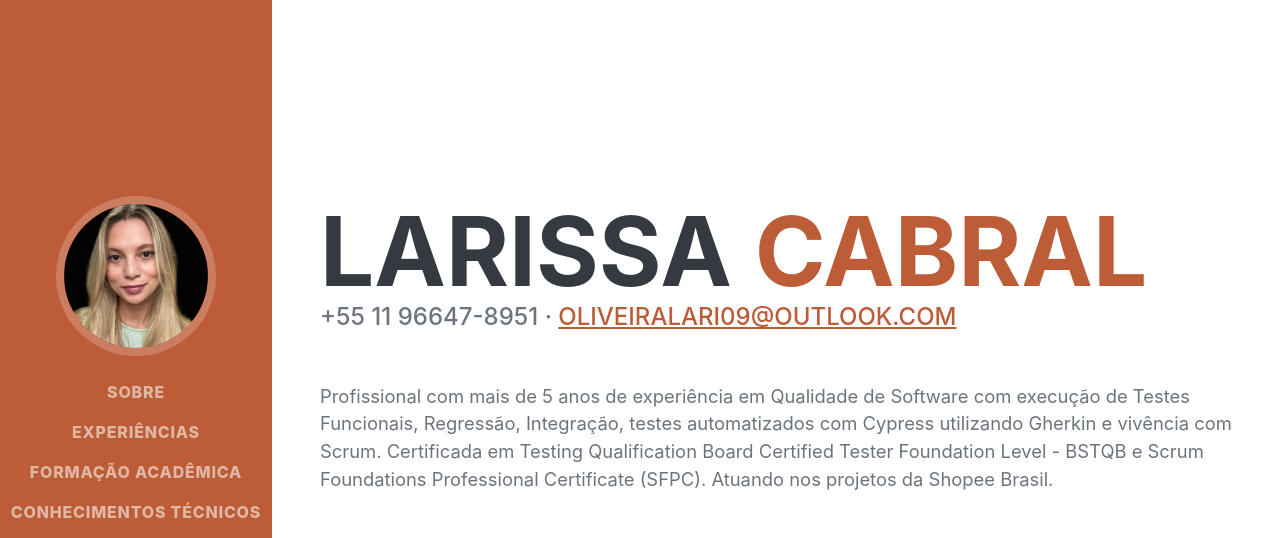
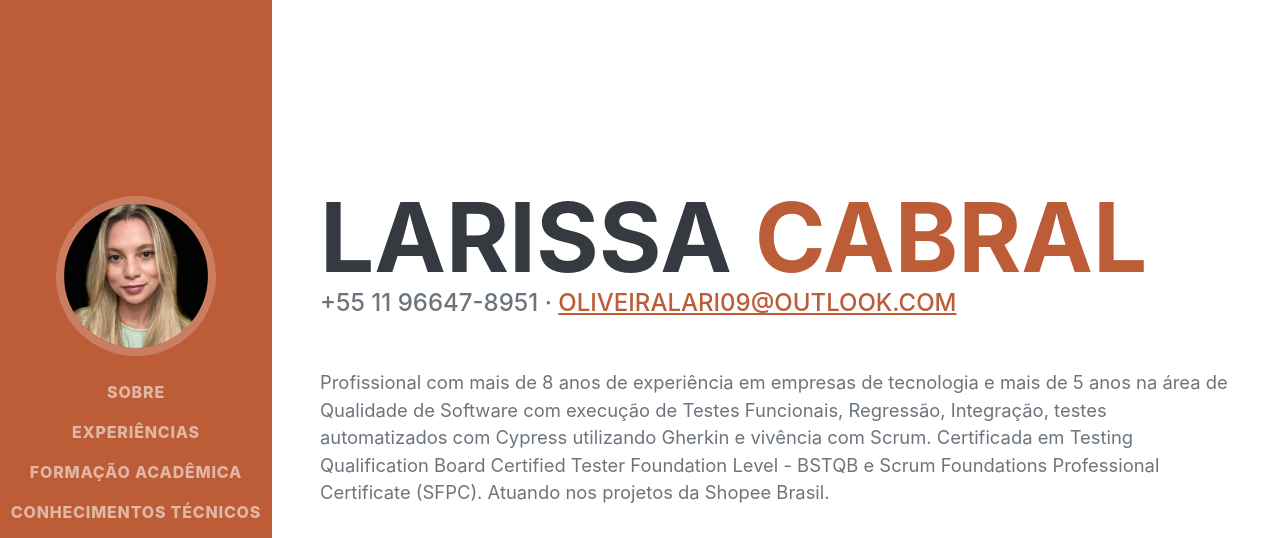
Before and after one commit to larissacabral/larissasresume, a plain HTML site: page index.html in a window 1280 px wide. Shown: the top 538 px of the page. Drawn offline with nearby package versions, Linux system fonts and the light colour scheme; a web font is replaced by a local one.

Commit message:
ajustes e atualizaçoes

```diff
--- a/index.html
+++ b/index.html
@@ -47,7 +47,7 @@
                          +55 11 96647-8951 ·
                         <a href="mailto:oliveiralari09@outlook.com">oliveiralari09@outlook.com</a>
                     </div>
-                    <p class="lead mb-5">Profissional com mais de 5 anos de experiência em Qualidade de Software com execução de Testes Funcionais, Regressão, Integração, testes automatizados com Cypress utilizando Gherkin e vivência com Scrum. Certificada em Testing Qualification Board Certified Tester Foundation Level - BSTQB e Scrum Foundations Professional Certificate (SFPC). Atuando nos projetos da Shopee Brasil.</p>
+                    <p class="lead mb-5">Profissional com mais de 8 anos de experiência em empresas de tecnologia e mais de 5 anos na área de Qualidade de Software com execução de Testes Funcionais, Regressão, Integração, testes automatizados com Cypress utilizando Gherkin e vivência com Scrum. Certificada em Testing Qualification Board Certified Tester Foundation Level - BSTQB e Scrum Foundations Professional Certificate (SFPC). Atuando nos projetos da Shopee Brasil.</p>
                     <div class="social-icons">
                         <a class="social-icon" href="https://www.linkedin.com/in/larissa-cabral-k/"><i class="fab fa-linkedin-in"></i></a>
                         <a class="social-icon" href="https://github.com/larissacabral"><i class="fab fa-github"></i></a>
```
